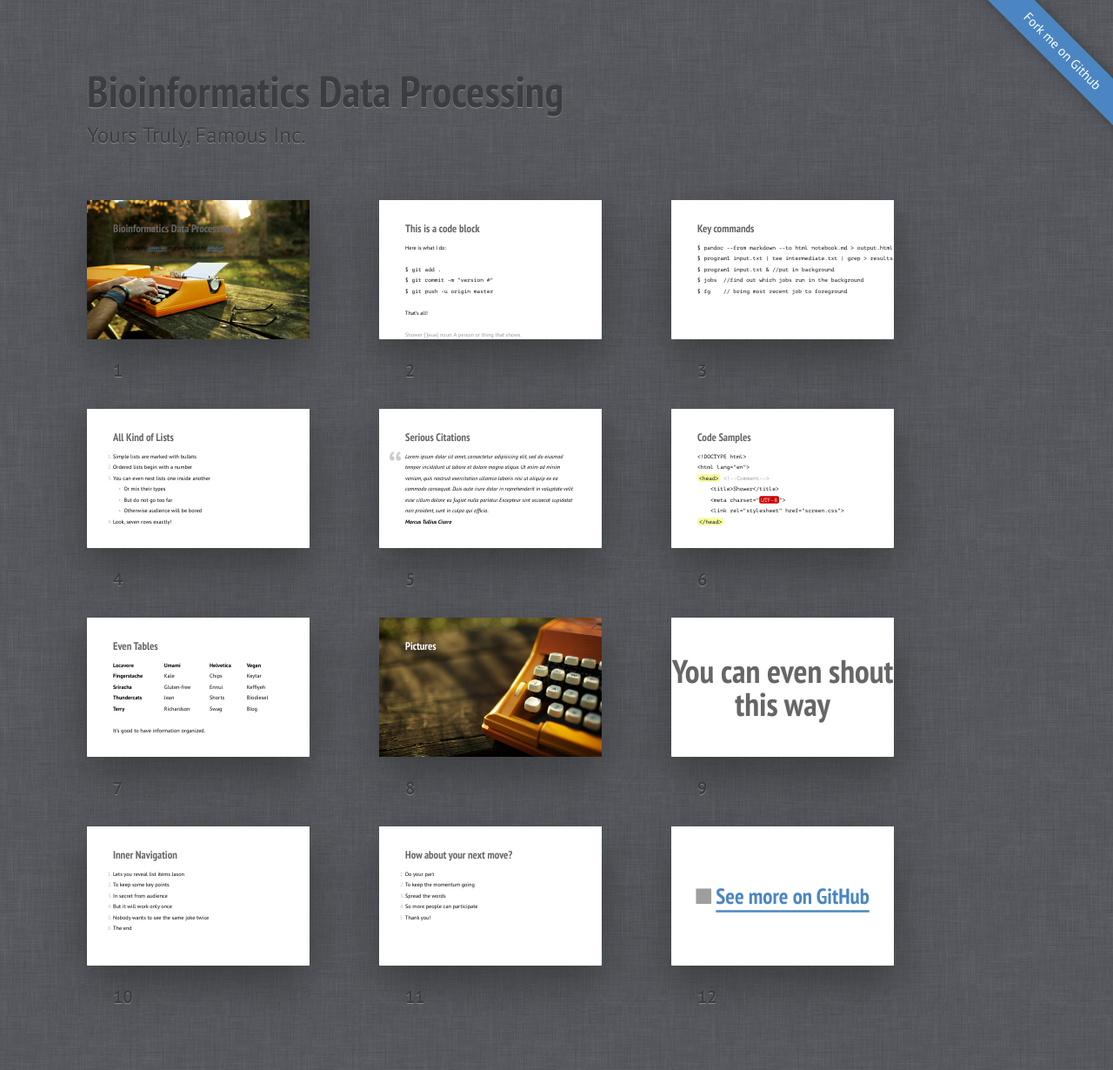
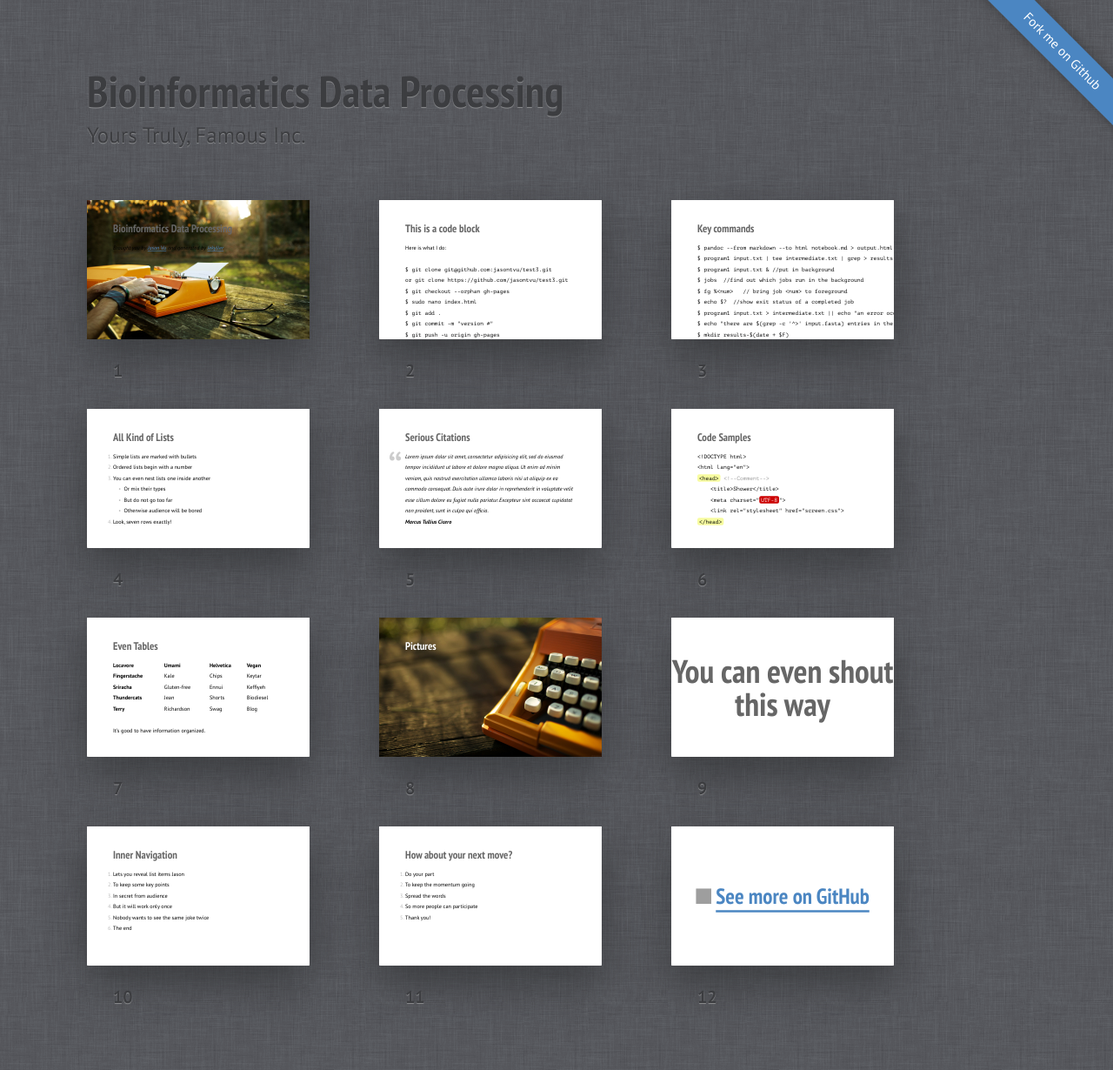
Before and after one commit to jasontvu/test3, a Jekyll site: the page built from index.md, in a window 1280 px wide. Shown: the whole page at 87% size. Built offline with Jekyll 4.4.1, drawn with Linux system fonts in a browser that asks for light colours; our own code applies the rules of GitHub Pages for plain Markdown files; grey boxes are pictures that could not be loaded.

Commit message:
1-6-17-3

```diff
--- a/index.md
+++ b/index.md
@@ -44,9 +44,14 @@ style: |
 
 Here is what I do:
 
+    $ git clone git@github.com:jasontvu/test3.git
+    or git clone https://github.com/jasontvu/test3.git
+    $ git checkout --orphan gh-pages
+    $ sudo nano index.html
     $ git add .
     $ git commit -m "version #"
-    $ git push -u origin master
+    $ git push -u origin gh-pages
+    or git push -u origin master
 
 That's all!
 
@@ -60,7 +65,12 @@ Shower ['ʃəuə] noun. A person or thing that shows.
     $ program1 input.txt | tee intermediate.txt | grep > results.txt
     $ program1 input.txt & //put in background
     $ jobs  //find out which jobs run in the background
-    $ fg    // bring most recent job to foreground
+    $ fg %<num>   // bring job <num> to foreground
+    $ echo $?  //show exit status of a completed job
+    $ program1 input.txt > intermediate.txt || echo "an error occured!"
+    $ echo "there are $(grep -c '^>' input.fasta) entries in the file"
+    $ mkdir results-$(date + $F)
+    $ nohup program1 > output.txt &  //don't hangup if terminal closed
 
 ## All Kind of Lists
 
```
